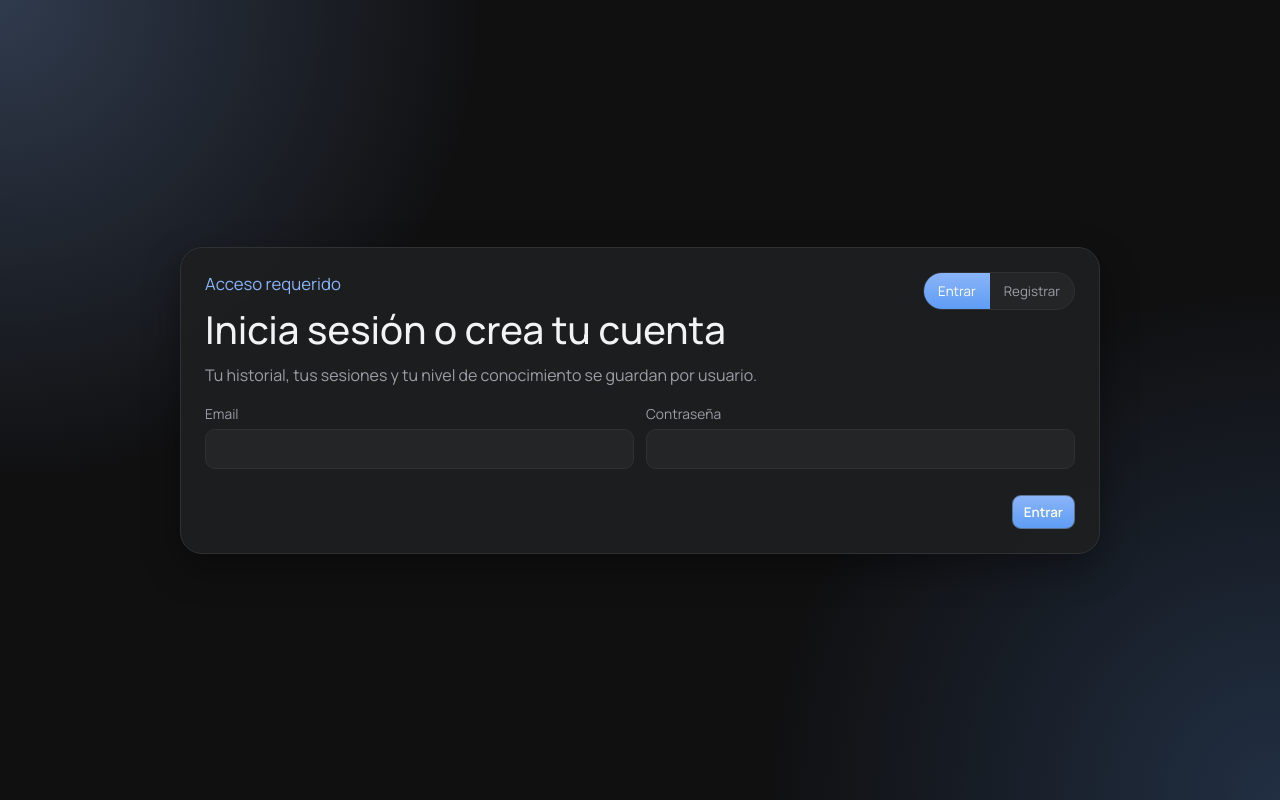
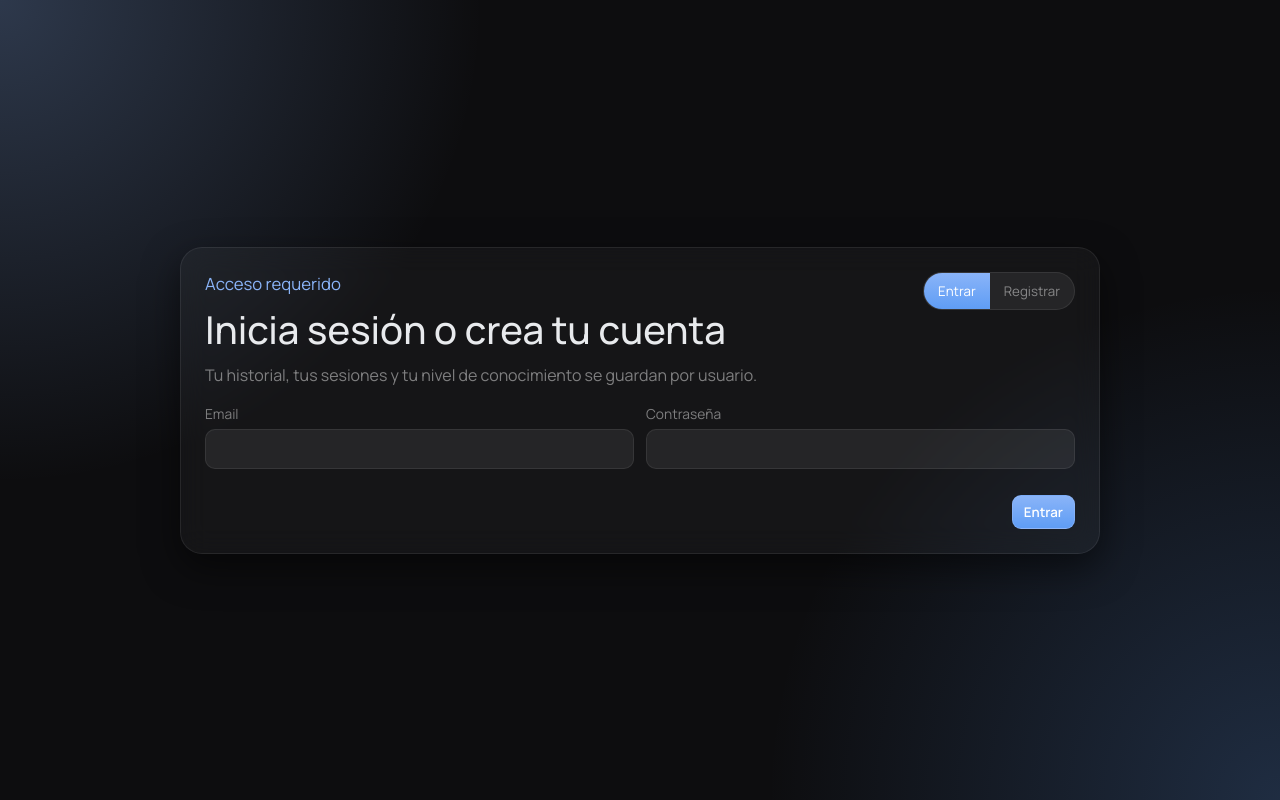
Before and after one commit to Andypj004/chatbot-agil, a FastAPI app: page /app in a window 1280 px wide. Run offline with FastAPI, Linux system fonts and the light colour scheme; data that the repository does not hold is empty; some libraries are stand-ins or nearby versions.

Commit message:
style: refresh CSS design tokens with glassmorphism dark/light variables

```diff
--- a/src/frontend/static/styles.css
+++ b/src/frontend/static/styles.css
@@ -2,31 +2,53 @@
   --font-ui: "Manrope", "Segoe UI", sans-serif;
   --font-mono: "IBM Plex Mono", "Consolas", monospace;
 
-  --bg: #131314;
-  --surface: #1e1f20;
-  --surface-2: #242526;
-  --surface-3: #2b2d2f;
-  --text: #f1f3f4;
-  --text-soft: #9aa0a6;
-  --border: #2f3133;
+  --bg: #0f0f11;
+  --surface: rgba(255, 255, 255, 0.04);
+  --surface-2: rgba(255, 255, 255, 0.07);
+  --surface-3: rgba(255, 255, 255, 0.10);
+  --text: #e8eaed;
+  --text-soft: rgba(255, 255, 255, 0.45);
+  --text-muted: rgba(255, 255, 255, 0.25);
+  --border: rgba(255, 255, 255, 0.08);
+  --border-focus: rgba(138, 180, 248, 0.40);
   --primary: #8ab4f8;
   --primary-strong: #5f9df5;
+  --primary-bg: rgba(138, 180, 248, 0.12);
+  --primary-border: rgba(138, 180, 248, 0.22);
   --danger: #f28b82;
-  --shadow: 0 14px 36px rgba(0, 0, 0, 0.35);
+  --danger-bg: rgba(242, 139, 130, 0.12);
+  --shadow: 0 14px 36px rgba(0, 0, 0, 0.50);
+  --shadow-card: 0 20px 60px rgba(0, 0, 0, 0.50), inset 0 1px 0 rgba(255, 255, 255, 0.06);
+  --shadow-input: 0 4px 20px rgba(0, 0, 0, 0.25), inset 0 1px 0 rgba(255, 255, 255, 0.06);
+  --blur-sm: blur(12px);
+  --blur-md: blur(20px);
+  --blur-lg: blur(24px);
+  --radius-sm: 8px;
+  --radius-md: 12px;
+  --radius-lg: 16px;
+  --radius-xl: 20px;
+  --radius-full: 999px;
 }
 
 :root[data-theme="light"] {
-  --bg: #f5f6f9;
-  --surface: #ffffff;
-  --surface-2: #f7f8fc;
-  --surface-3: #eff1f7;
-  --text: #202124;
-  --text-soft: #5f6368;
-  --border: #dde2ed;
+  --bg: #f0f4ff;
+  --surface: rgba(255, 255, 255, 0.72);
+  --surface-2: rgba(255, 255, 255, 0.88);
+  --surface-3: rgba(255, 255, 255, 0.96);
+  --text: rgba(0, 0, 0, 0.85);
+  --text-soft: rgba(0, 0, 0, 0.48);
+  --text-muted: rgba(0, 0, 0, 0.28);
+  --border: rgba(0, 0, 0, 0.09);
+  --border-focus: rgba(26, 115, 232, 0.38);
   --primary: #1a73e8;
-  --primary-strong: #1559b7;
+  --primary-strong: #1557b0;
+  --primary-bg: rgba(26, 115, 232, 0.09);
+  --primary-border: rgba(26, 115, 232, 0.22);
   --danger: #c5221f;
+  --danger-bg: rgba(197, 34, 31, 0.08);
   --shadow: 0 12px 30px rgba(34, 62, 120, 0.14);
+  --shadow-card: 0 20px 60px rgba(0, 0, 40, 0.12), inset 0 1px 0 rgba(255, 255, 255, 0.80);
+  --shadow-input: 0 2px 12px rgba(0, 0, 40, 0.07), inset 0 1px 0 rgba(255, 255, 255, 0.90);
 }
 
 * {
```
